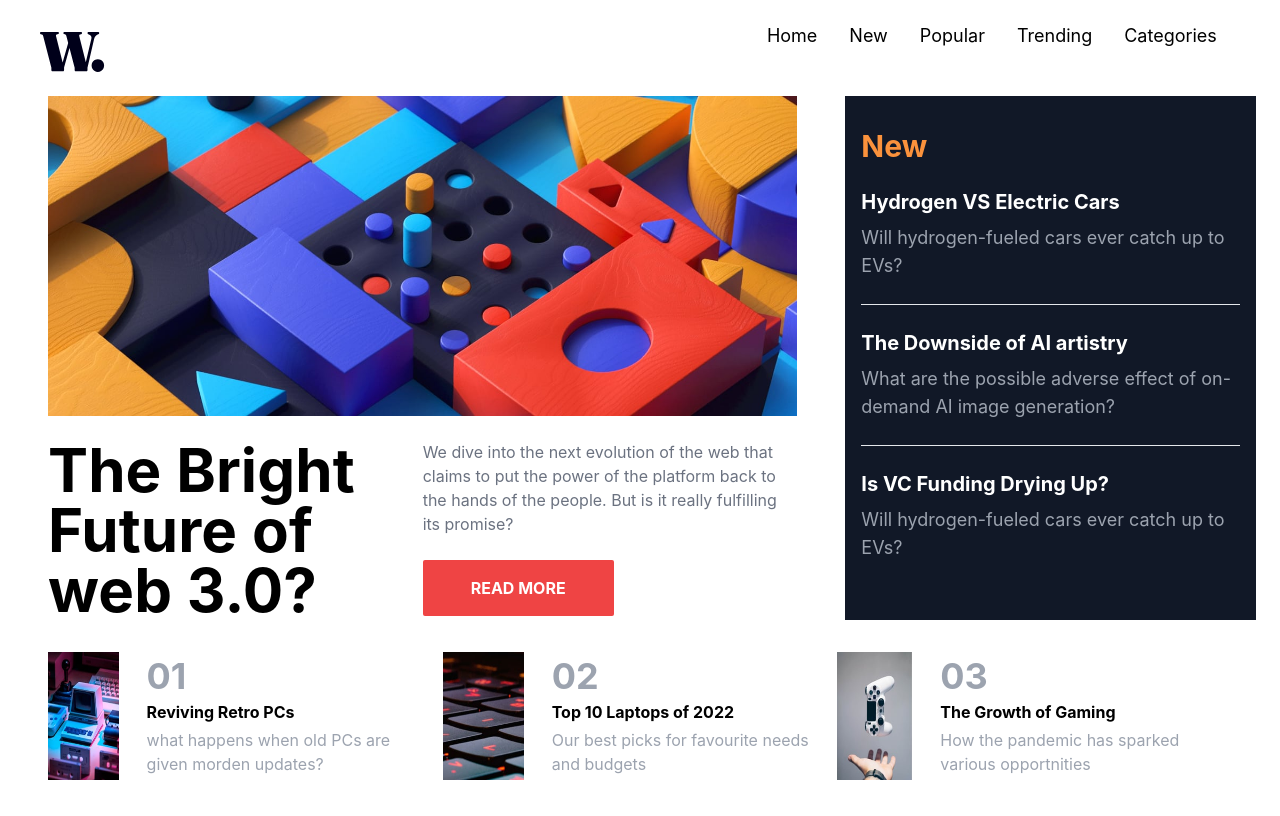
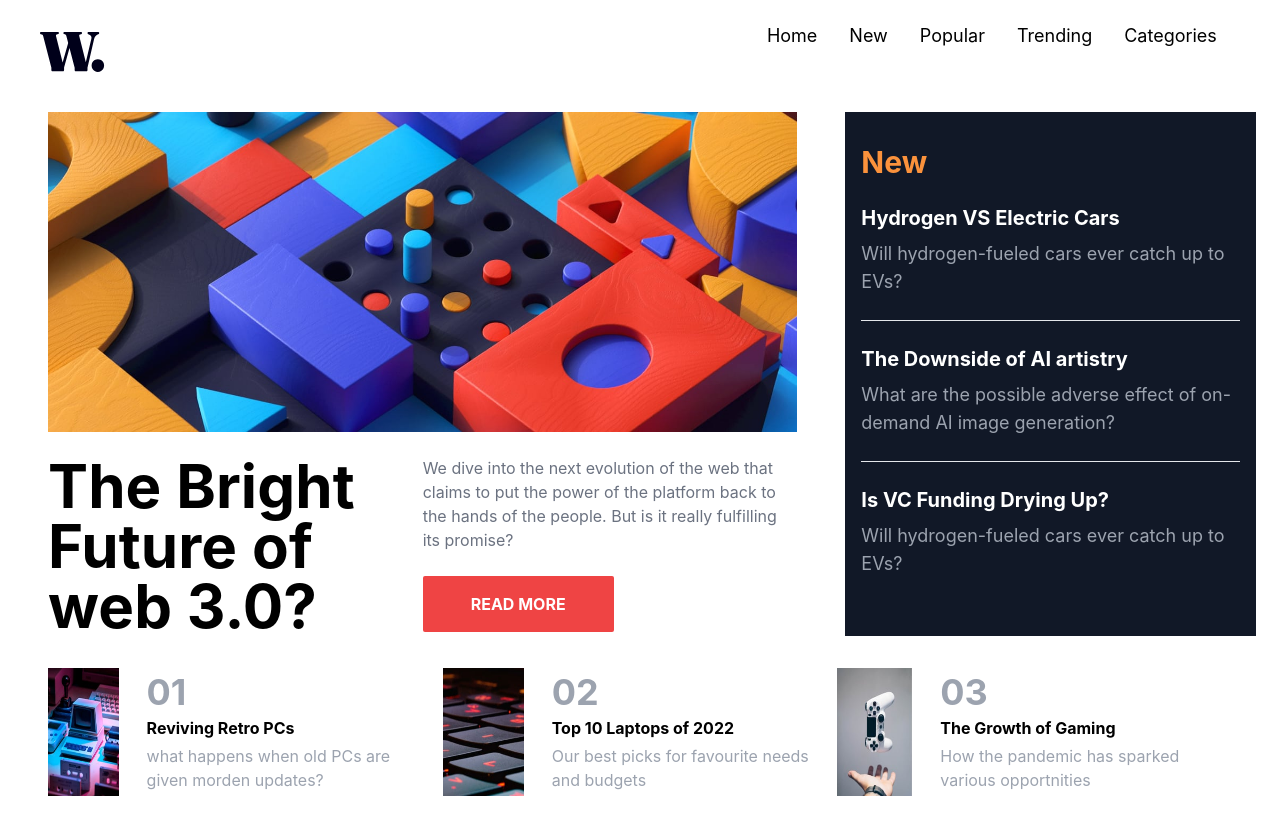
Before and after one commit to piouskenny/newsblog, a React (Vite) app: page / in a window 1280 px wide. Built offline with nearby package versions, Linux system fonts and the light colour scheme.

Commit message:
Update App.jsx

```diff
--- a/src/App.jsx
+++ b/src/App.jsx
@@ -11,7 +11,7 @@ function App() {
     <>
       <Navbar />
 
-      <main className="md:mx-6">
+      <main className="md:mx-6 pt-4">
         <div className="grid md:grid-cols-3 md:mt-2">
           {/* Hero and side bar section */}
           <div className="md:col-span-2 md:ml-6 mx-6 md:pr-6">
```
